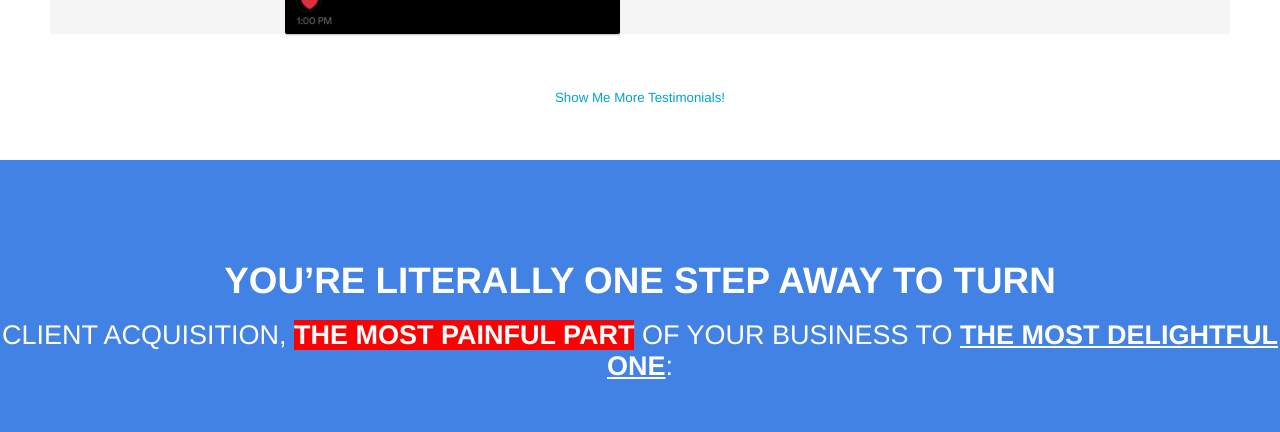
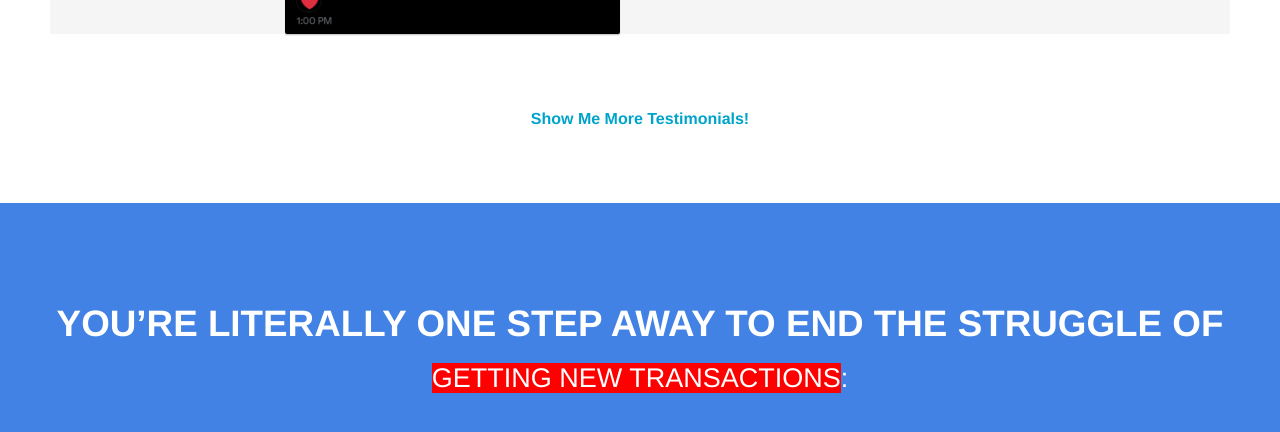
Before and after one commit to Huntinex/MMResults, a Jekyll site: the page built from index.html, in a window 1280 px wide and 900 px high, scrolled down 2933 px. Shown: the top 432 px of the window. Built offline with Jekyll 4.4.1, drawn with Linux system fonts in a browser that asks for light colours.

Commit message:
Update index.html

```diff
--- a/index.html
+++ b/index.html
@@ -84,14 +84,14 @@ Get years of know-how working for you. <b>FILL OUT THE FORM NOW</b> and <b>WIN N
 				</div>
 			</div>
 		</center><br><br><br><center>
-			<small><a href="https://docs.google.com/document/d/1fJLxk77tEJDjuq-eMT4-KJcYKVSD0yCrHwdET3xYs_w/edit?usp=sharing">Show Me More Testimonials!</a></small>
+			<h4><a href="https://docs.google.com/document/d/1fJLxk77tEJDjuq-eMT4-KJcYKVSD0yCrHwdET3xYs_w/edit?usp=sharing">Show Me More Testimonials!</a></h4>
 			</center><br>
 
 	<br><br>
 	<section class="bottom-cta" id="call">
 
-<h1><strong>YOU’RE LITERALLY ONE STEP AWAY TO TURN</STRONG></h1><br>
-		<h2 style="font-size: 27px;" class="editable">CLIENT ACQUISITION, <strong><mark style="color: white;">THE MOST PAINFUL PART</mark></strong> OF YOUR BUSINESS TO <strong><u>THE MOST DELIGHTFUL ONE</u></strong>:</h2>
+<h1><strong>YOU’RE LITERALLY ONE STEP AWAY TO END THE STRUGGLE OF</STRONG></h1><br>
+		<h2 style="font-size: 27px;" class="editable"><mark style="color: white;">GETTING NEW TRANSACTIONS</mark></strong>:</h2>
 		<!-- Calendly inline widget begin -->
 		<div class="calendly-inline-widget" data-url="https://calendly.com/mmresults/call?hide_event_type_details=1&hide_gdpr_banner=1" style="min-width:320px;height:700px;"></div>
 		<script type="text/javascript" src="https://assets.calendly.com/assets/external/widget.js" async></script>
```
